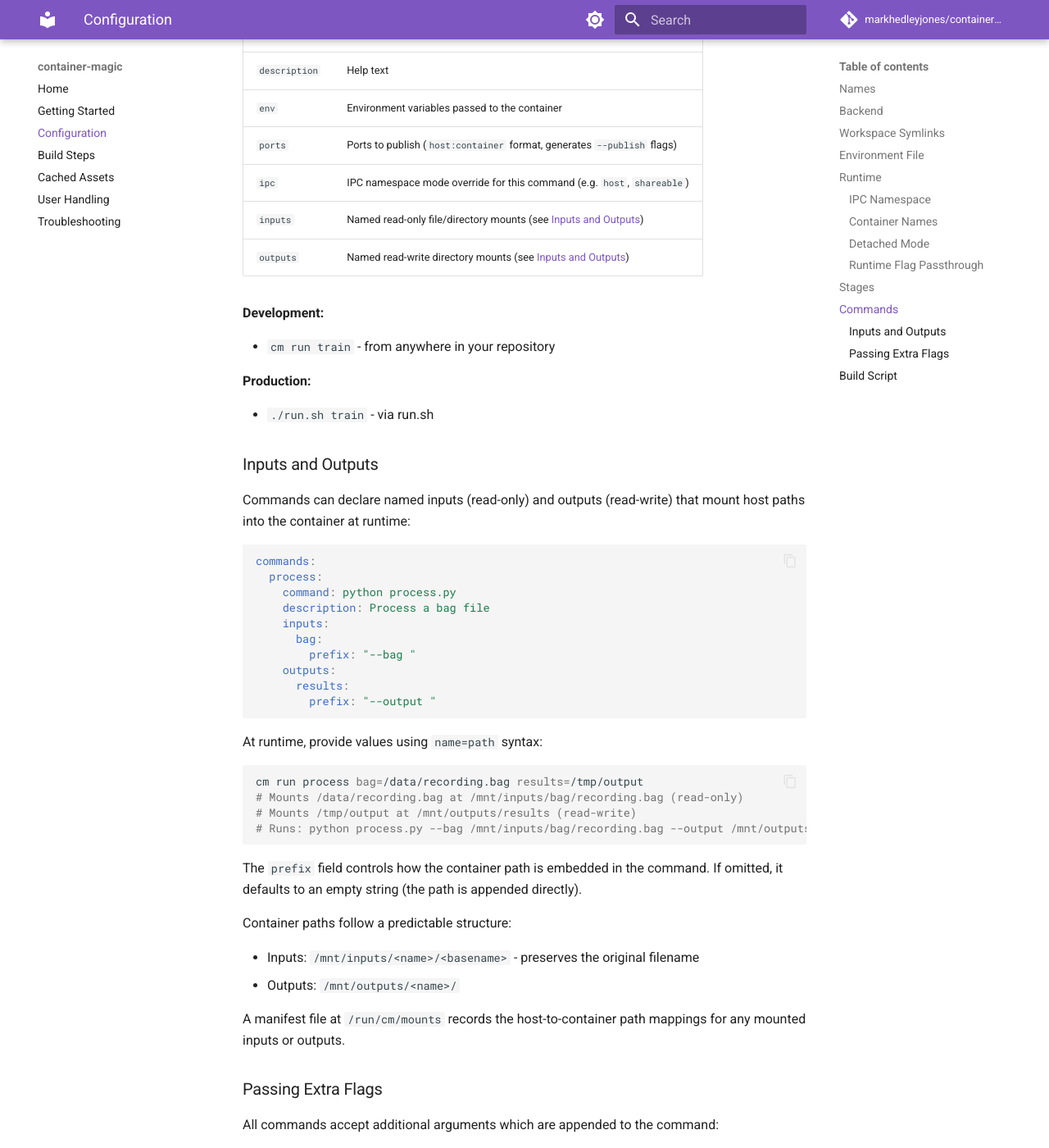
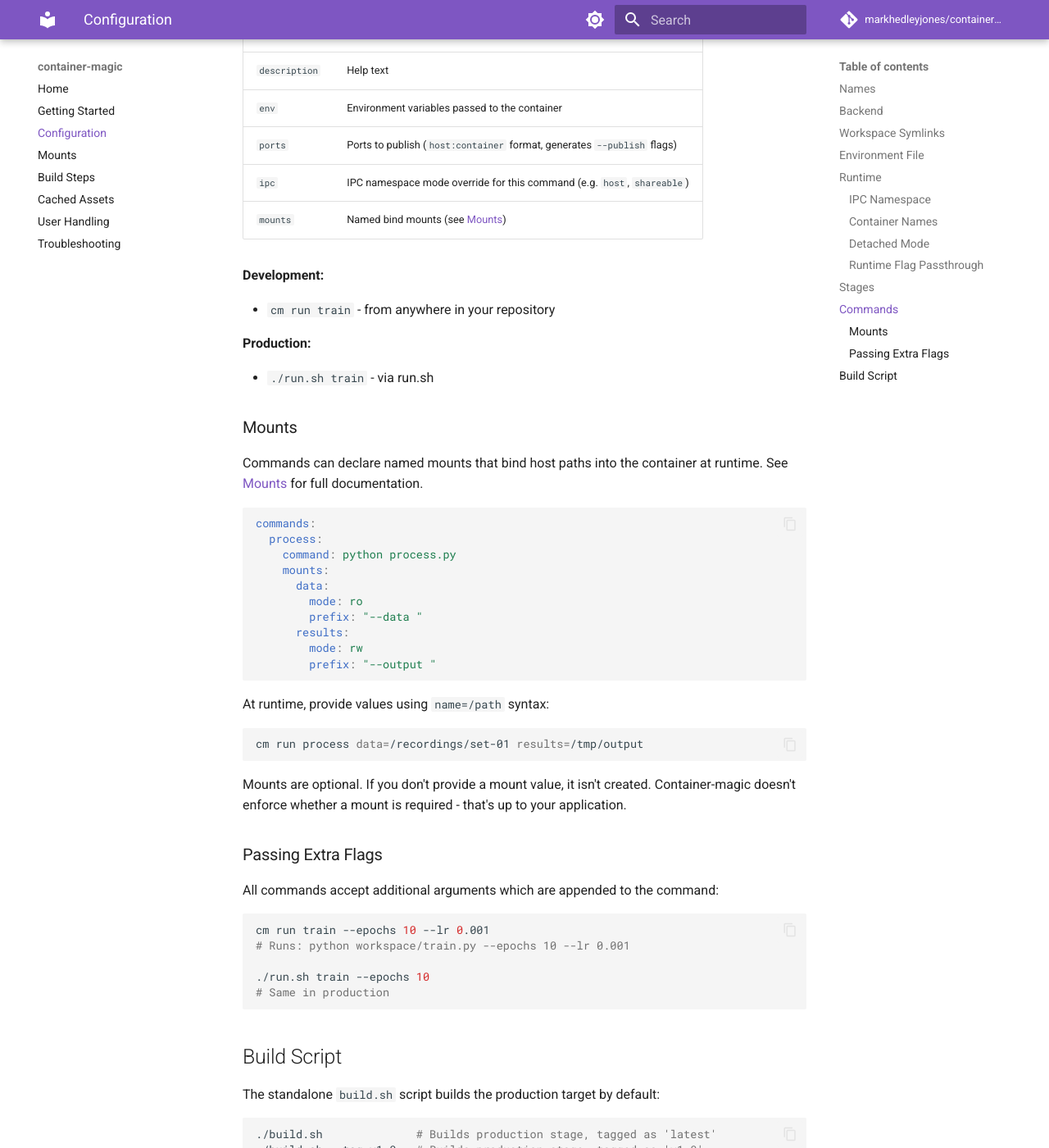
Before and after one commit to markhedleyjones/container-magic, an MkDocs documentation site: the page built from docs/configuration.md, in a window 1280 px wide and 1400 px high, scrolled down 5123 px. Shown: the whole window at 82% size. Built offline with MkDocs 1.6.1 and Material for MkDocs 9.7.7, drawn with Linux system fonts in a browser that asks for light colours; comment, search, counter and statistics services are not loaded.

Commit message:
docs: replace inputs/outputs with mounts documentation
- Replace Inputs and Outputs section in configuration.md with Mounts
- Add dedicated docs/mounts.md page with patterns and examples
- Add mounts.md to mkdocs navigation

````diff
--- a/docs/configuration.md
+++ b/docs/configuration.md
@@ -222,8 +222,7 @@ commands:
 | `env` | Environment variables passed to the container |
 | `ports` | Ports to publish (`host:container` format, generates `--publish` flags) |
 | `ipc` | IPC namespace mode override for this command (e.g. `host`, `shareable`) |
-| `inputs` | Named read-only file/directory mounts (see [Inputs and Outputs](#inputs-and-outputs)) |
-| `outputs` | Named read-write directory mounts (see [Inputs and Outputs](#inputs-and-outputs)) |
+| `mounts` | Named bind mounts (see [Mounts](mounts.md)) |
 
 **Development:**
 
@@ -233,40 +232,33 @@ commands:
 
 - `./run.sh train` - via run.sh
 
-### Inputs and Outputs
+### Mounts
 
-Commands can declare named inputs (read-only) and outputs (read-write) that mount host paths into the container at runtime:
+Commands can declare named mounts that bind host paths into the container at
+runtime. See [Mounts](mounts.md) for full documentation.
 
 ```yaml
 commands:
   process:
     command: python process.py
-    description: Process a bag file
-    inputs:
-      bag:
-        prefix: "--bag "
-    outputs:
+    mounts:
+      data:
+        mode: ro
+        prefix: "--data "
       results:
+        mode: rw
         prefix: "--output "
 ```
 
-At runtime, provide values using `name=path` syntax:
+At runtime, provide values using `name=/path` syntax:
 
 ```bash
-cm run process bag=/data/recording.bag results=/tmp/output
-# Mounts /data/recording.bag at /mnt/inputs/bag/recording.bag (read-only)
-# Mounts /tmp/output at /mnt/outputs/results (read-write)
-# Runs: python process.py --bag /mnt/inputs/bag/recording.bag --output /mnt/outputs/results
+cm run process data=/recordings/set-01 results=/tmp/output
 ```
 
-The `prefix` field controls how the container path is embedded in the command. If omitted, it defaults to an empty string (the path is appended directly).
-
-Container paths follow a predictable structure:
-
-- Inputs: `/mnt/inputs/<name>/<basename>` - preserves the original filename
-- Outputs: `/mnt/outputs/<name>/`
-
-A manifest file at `/run/cm/mounts` records the host-to-container path mappings for any mounted inputs or outputs.
+Mounts are optional. If you don't provide a mount value, it isn't created.
+Container-magic doesn't enforce whether a mount is required - that's up to
+your application.
 
 ### Passing Extra Flags
 
--- a/mkdocs.yml
+++ b/mkdocs.yml
@@ -42,6 +42,7 @@ nav:
   - Home: index.md
   - Getting Started: getting-started.md
   - Configuration: configuration.md
+  - Mounts: mounts.md
   - Build Steps: build-steps.md
   - Cached Assets: cached-assets.md
   - User Handling: user-handling.md
````
Also changed, not shown: docs/mounts.md (added, +155 -0 lines).
